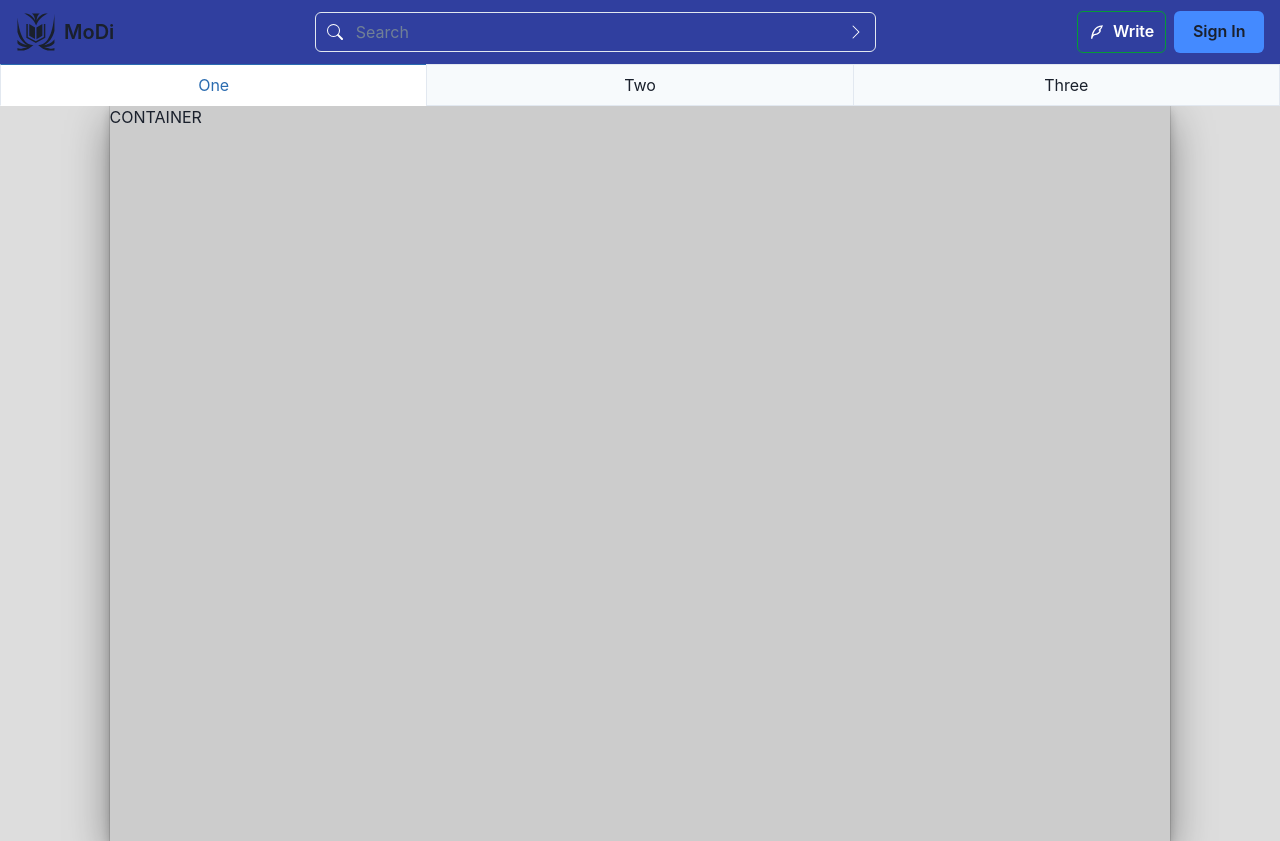
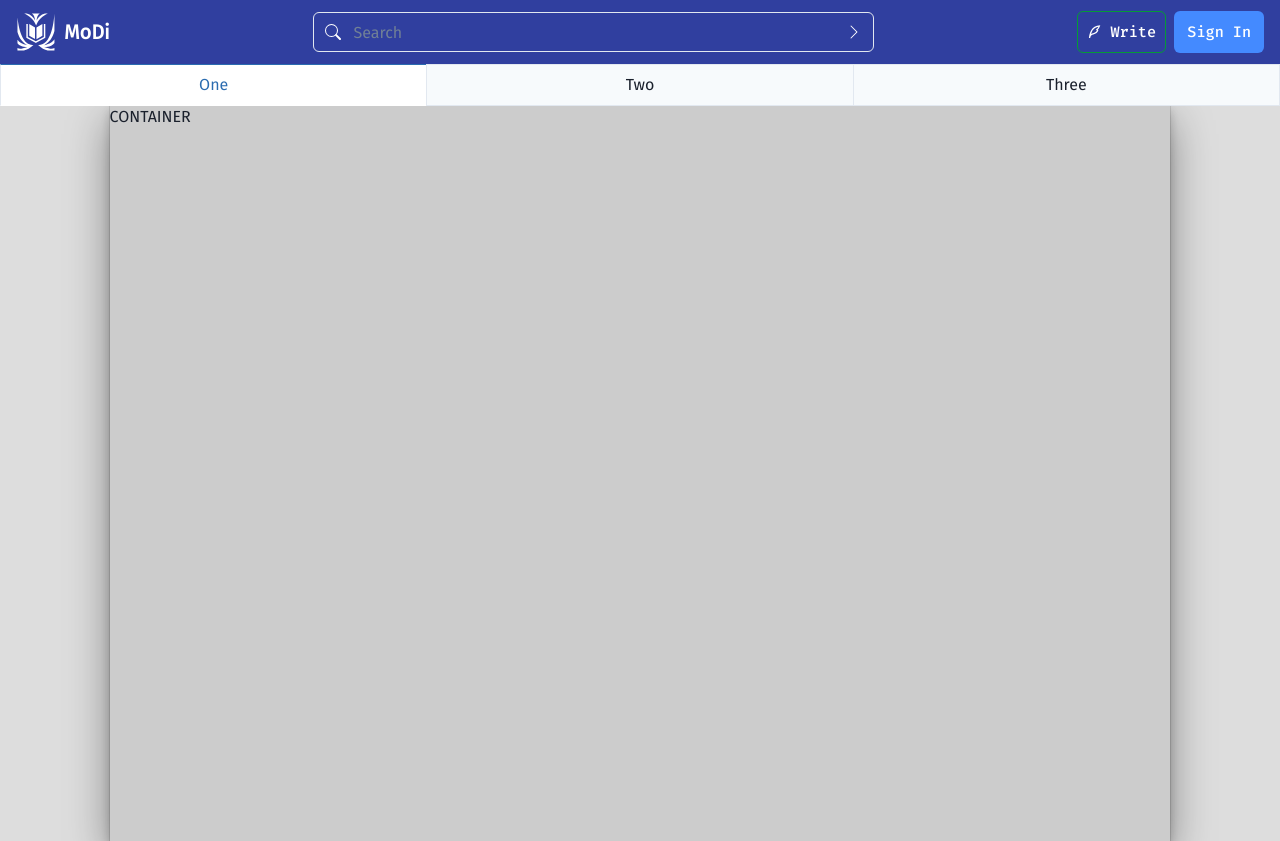
Before and after one commit to raihanyuwono/MoDi, a React (Create React App) app: page / in a window 1280 px wide. Built offline with nearby package versions, Linux system fonts and the light colour scheme.

Commit message:
add font

```diff
--- a/public/index.html
+++ b/public/index.html
@@ -4,12 +4,6 @@
     <meta charset="utf-8" />
     <link rel="icon" href="%PUBLIC_URL%/favicon.ico" />
     <meta name="viewport" content="width=device-width, initial-scale=1" />
-    <meta name="theme-color" content="#000000" />
-    <meta
-      name="description"
-      content="Web site created using create-react-app"
-    />
-    <link rel="apple-touch-icon" href="%PUBLIC_URL%/logo192.png" />
     <!--
       manifest.json provides metadata used when your web app is installed on a
       user's mobile device or desktop. See https://developers.google.com/web/fundamentals/web-app-manifest/
@@ -24,10 +18,15 @@
       work correctly both with client-side routing and a non-root public URL.
       Learn how to configure a non-root public URL by running `npm run build`.
     -->
+    <link rel="preconnect" href="https://fonts.googleapis.com" />
+    <link rel="preconnect" href="https://fonts.gstatic.com" crossorigin />
+    <link
+      href="https://fonts.googleapis.com/css2?family=Fira+Code:wght@500&family=Fira+Sans&family=JetBrains+Mono&display=swap"
+      rel="stylesheet"
+    />
     <title>MoDi</title>
   </head>
   <body>
-    <noscript>You need to enable JavaScript to run this app.</noscript>
     <div id="root"></div>
     <!--
       This HTML file is a template.
--- a/src/components/NavBar.jsx
+++ b/src/components/NavBar.jsx
@@ -11,6 +11,7 @@ function NavBar(){
             position={"sticky"}
             top={"0px"}
             alignItems={"center"}
+            color={color.textIcon}
             bgColor={color.darkPrimary}>
             <NavLeft />
             <Spacer />
--- a/src/components/details/ArticleButtons.jsx
+++ b/src/components/details/ArticleButtons.jsx
@@ -3,6 +3,7 @@ import { Flex } from "@chakra-ui/react";
 function ArticleButtons(){
     return (
         <Flex direction={"column"}>
+            {/* like and bookmark */}
         </Flex>
     );
 }
--- a/src/components/details/CustomInputForm.jsx
+++ b/src/components/details/CustomInputForm.jsx
@@ -18,7 +18,7 @@ function CustomInputForm({ id, type, placeholder, icon, pass, onPass }) {
       else document.getElementById(id).type = "password";
     }
 
-    if(type == "password")
+    if(type === "password")
     return (
       <InputRightElement>
         {
--- a/src/components/details/LoginButton.jsx
+++ b/src/components/details/LoginButton.jsx
@@ -7,6 +7,7 @@ function LoginButton() {
   return (
     <>
       <Button variant={'solid'}
+      color={color.textIcon}
       bgColor={color.accent}
       _hover={{bgColor: color.accentSecondary}}
       onClick={onOpen}>
--- a/src/components/details/NavLeft.jsx
+++ b/src/components/details/NavLeft.jsx
@@ -5,7 +5,7 @@ function NavLeft() {
     return (
         <Flex gap={2} alignItems={"center"}>
             <GiBookAura size={"2.5rem"}/>
-            <Text fontSize={"xl"} fontWeight={"semibold"}>MoDi</Text>
+            <Text fontFamily={"Fira Sans"} fontSize={"xl"} fontWeight={"semibold"}>MoDi</Text>
         </Flex>
     );
 }
--- a/src/themes/Themes.jsx
+++ b/src/themes/Themes.jsx
@@ -15,21 +15,25 @@ export const color = {
 }
 
 export const theme = extendTheme({
+    fonts: {
+        body: "Fira Sans, monospace",
+    },
     components: {
         Button: {
             baseStyle:{
-                fontWeight: "semibold"
+                fontWeight: "regular",
+                fontFamily: "Fira Code, monospace",
             },
             sizes: {
                 md:{
-                    width: "4rem",
+                    width: "4.2rem",
                     height: "2.3rem",
-                    fontSize: "0.75rem"
+                    fontSize: "0.70rem",
                 },
                 xl:{
                     width: "5.6rem",
-                    height: "2.6rem",
-                    fontSize: "1rem"
+                    height: "2.65rem",
+                    fontSize: "0.95rem",
                 }
             },
             defaultProps: {
```
